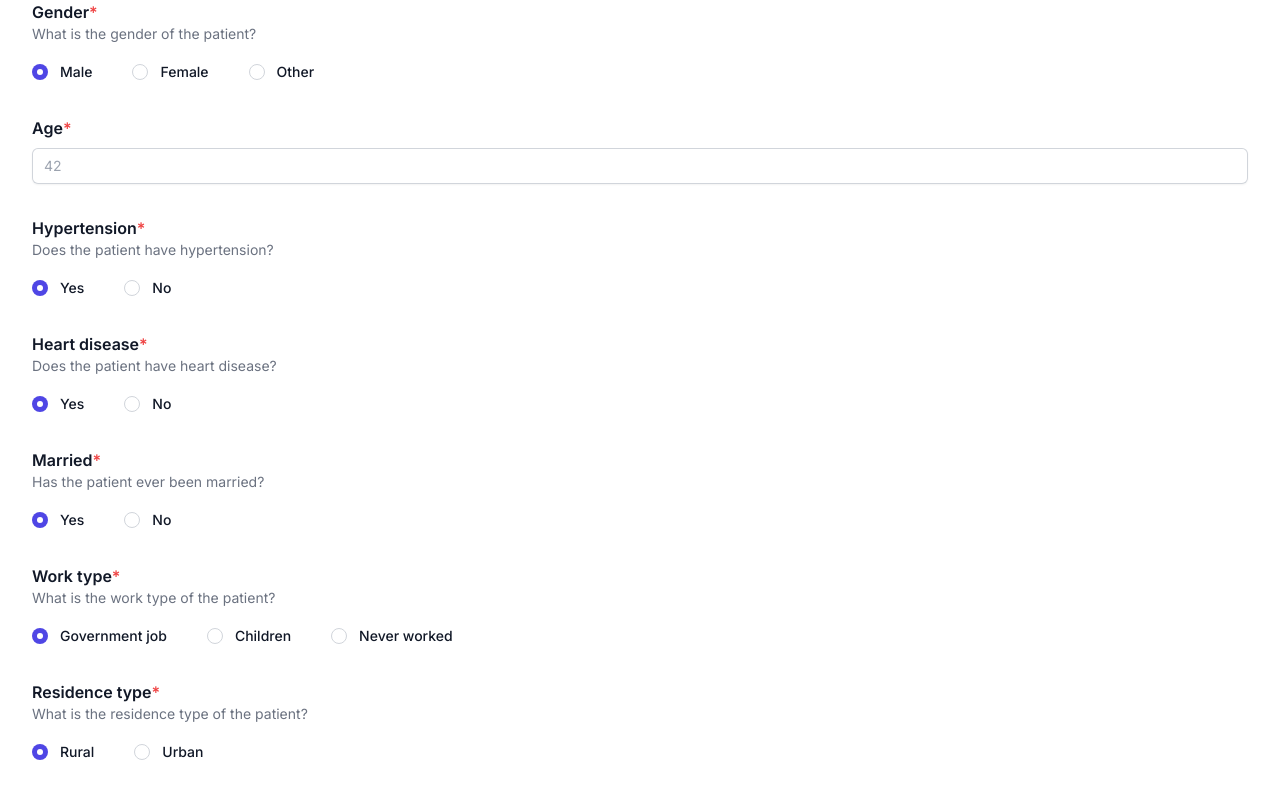
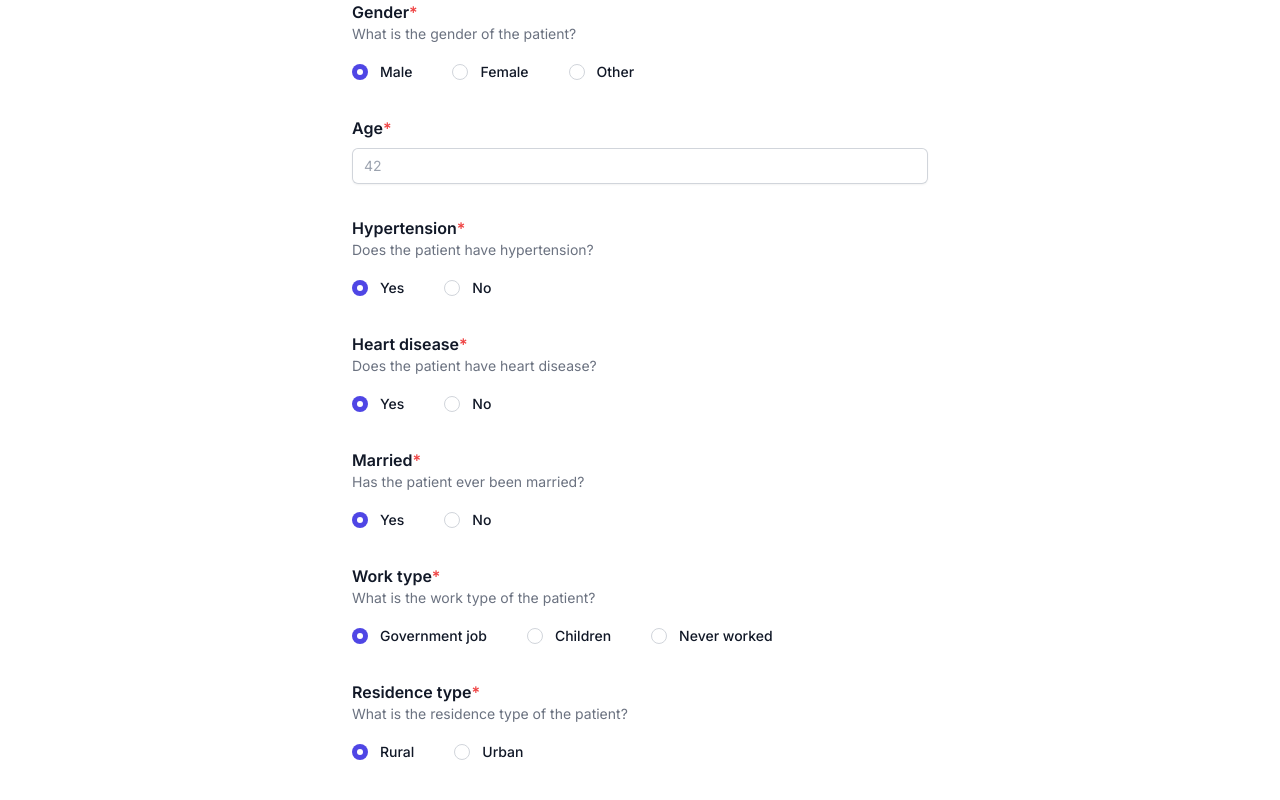
Before and after one commit to Remi-deronzier/mediml-front, a React (Vite) app: page / in a window 1280 px wide. Shown: the top 800 px of the page. Built offline with nearby package versions, Linux system fonts and the light colour scheme.

Commit message:
feat(strokeView): reduce max width for the form

```diff
--- a/src/features/stroke/view/StrokeView.tsx
+++ b/src/features/stroke/view/StrokeView.tsx
@@ -26,7 +26,7 @@ export default function StrokeView() {
   });
 
   return (
-    <AppForm form={form} fieldsetClassName="space-y-8">
+    <AppForm form={form} fieldsetClassName="space-y-8 max-w-xl mx-auto">
       <StrokeRadioGroup
         description="What is the gender of the patient?"
         groupName="gender"
```
